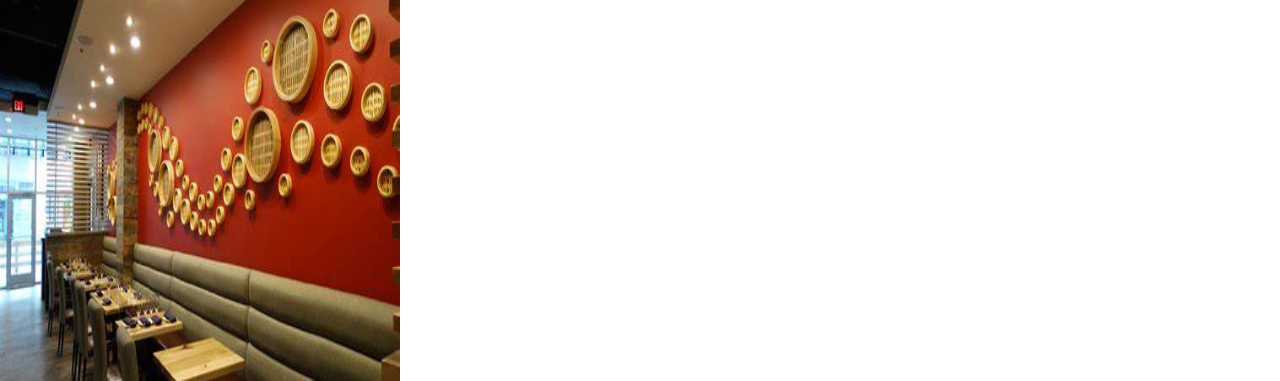
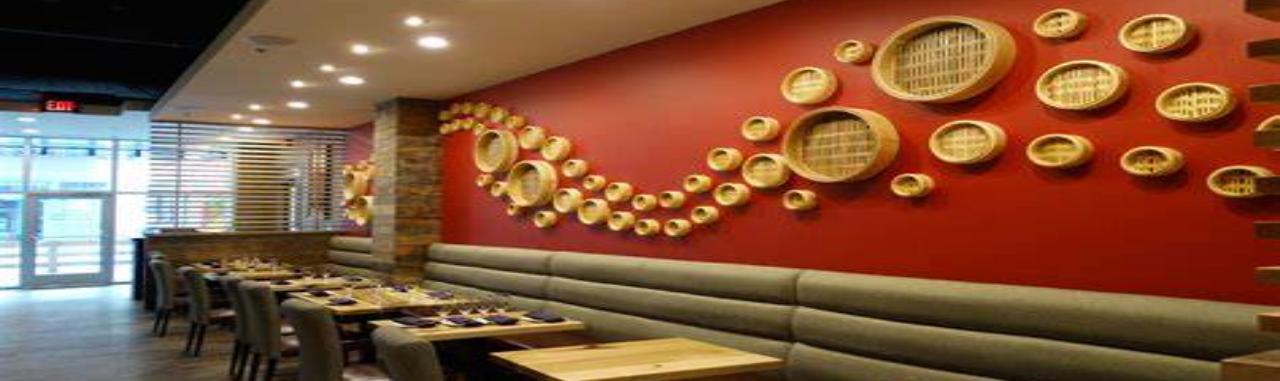
Before and after one commit to saurabhmishra2103/Restaurant-Website, a website: page index.html in a window 1280 px wide. Shown: the part 56-437 px from the top of the page. Drawn offline with nearby package versions, Linux system fonts and the light colour scheme.

Commit message:
Update index.html

```diff
--- a/index.html
+++ b/index.html
@@ -17,7 +17,7 @@
 
     </div> -->
     <div>
-        <img src="./public/images/restaurant.jpeg" width="400" height="400">
+        <img src="./public/images/restaurant.jpeg" width="100%" height="400">
     </div>
     <h2>JH 01 Restaurant</h2>
     <p>About Me</p>
```
